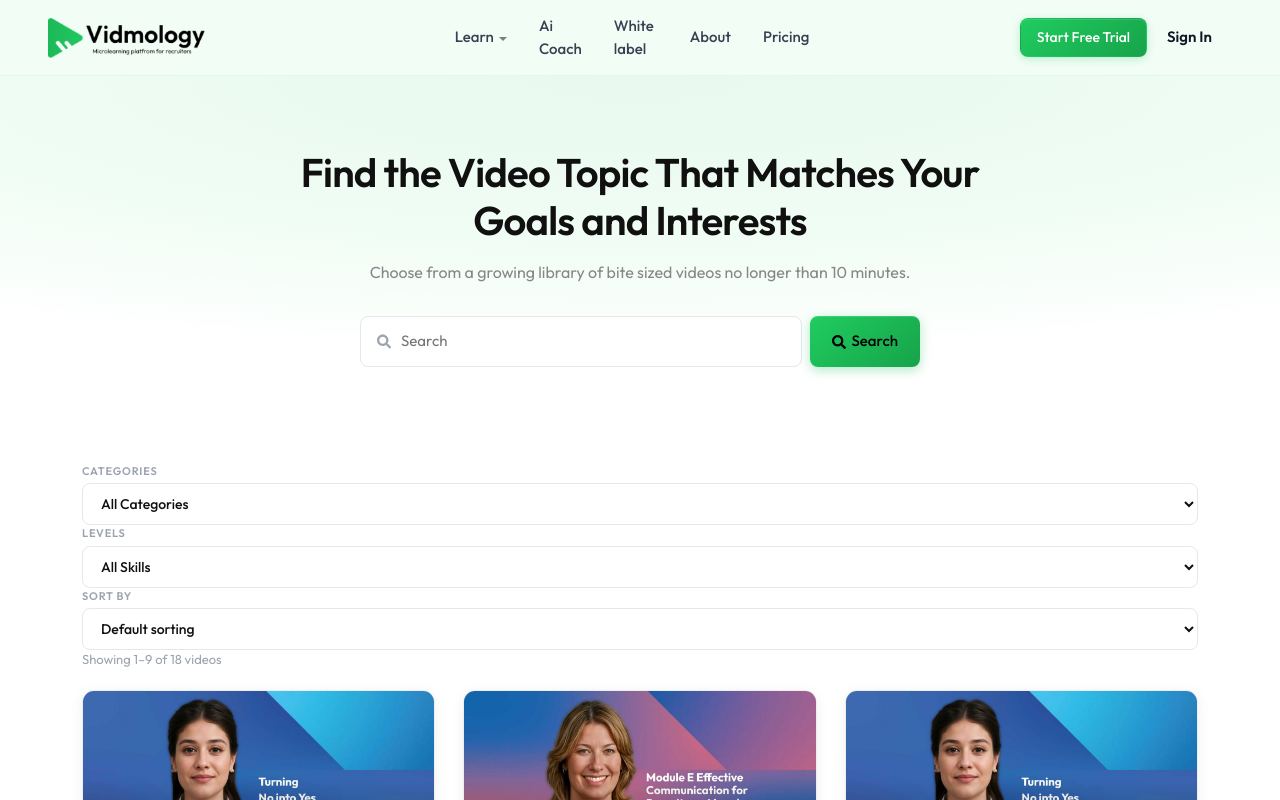
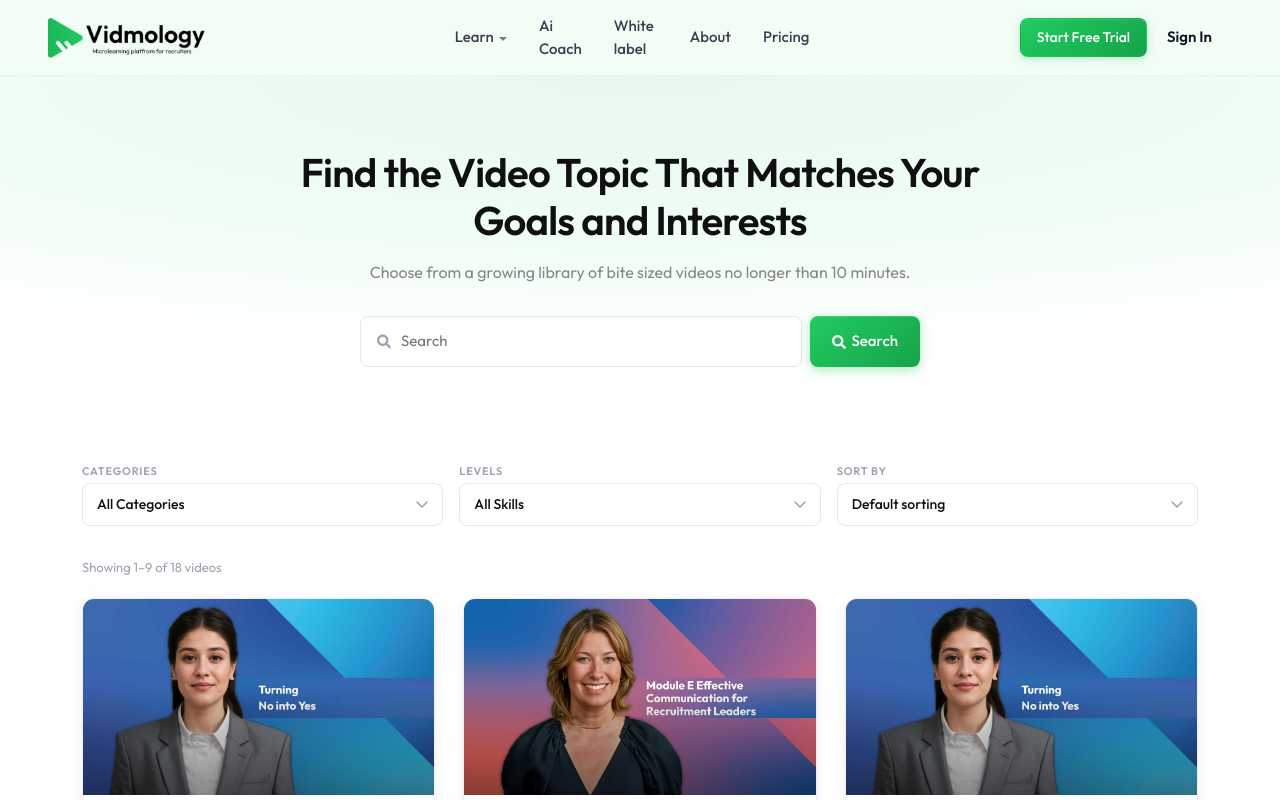
Before and after one commit to zahidbinshad/vidmology_Fe, a Next.js app: page /videos in a window 1280 px wide. Shown: the top 800 px of the page. Built offline with nearby package versions, Linux system fonts and the light colour scheme.

Commit message:
Native filter dropdown cahnge to custom one & input dropdown are fixed

```diff
--- a/src/app/globals.css
+++ b/src/app/globals.css
@@ -937,6 +937,19 @@ body {
 .videos-hero-sub { font-size: 16px; font-weight: 400; color: #878787; margin: 0; }
 
 .videos-search-wrap { max-width: 560px; margin: 0 auto; display: flex; gap: 8px; }
+.videos-search-btn {
+  display: flex;
+  align-items: center;
+  gap: 6px;
+  border: none;
+  border-radius: 8px;
+  padding: 13px 22px;
+  font-size: 15px;
+  font-weight: 500;
+  cursor: pointer;
+  white-space: nowrap;
+  color: #fff;
+}
 .videos-search-box {
   flex: 1;
   display: flex;
@@ -957,9 +970,23 @@ body {
   padding: 13px 0;
 }
 .videos-filters-section { padding-top: 40px; padding-bottom: 80px; }
+.videos-filter-row { display: flex; gap: 16px; margin-bottom: 32px; flex-wrap: wrap; }
 .filter-group { display: flex; flex-direction: column; gap: 4px; flex: 1 1 180px; }
 .filter-label { font-size: 11px; font-weight: 600; letter-spacing: 0.07em; color: #9ca3af; text-transform: uppercase; }
-.filter-select {
+/* ============================================================
+   Custom branded select
+   ============================================================ */
+
+.custom-select-group { display: flex; flex-direction: column; gap: 4px; flex: 1 1 180px; }
+
+.custom-select-wrap { position: relative; }
+
+.custom-select-trigger {
+  width: 100%;
+  display: flex;
+  align-items: center;
+  justify-content: space-between;
+  gap: 8px;
   border: 1.5px solid #e5e7eb;
   border-radius: 8px;
   padding: 10px 14px;
@@ -967,9 +994,59 @@ body {
   font-weight: 500;
   color: #101010;
   background: #fff;
+  cursor: pointer;
   outline: none;
+  text-align: left;
+  transition: border-color 0.18s ease, box-shadow 0.18s ease;
+}
+.custom-select-trigger:hover,
+.custom-select-trigger--open {
+  border-color: #1DBE5B;
+  box-shadow: 0 0 0 3px rgba(29,190,91,0.1);
+}
+
+.custom-select-value { flex: 1; overflow: hidden; text-overflow: ellipsis; white-space: nowrap; }
+
+.custom-select-chevron {
+  flex-shrink: 0;
+  transition: transform 0.2s ease;
+}
+.custom-select-chevron--open { transform: rotate(180deg); }
+
+.custom-select-list {
+  position: absolute;
+  top: calc(100% + 6px);
+  left: 0;
+  right: 0;
+  background: #fff;
+  border: 1.5px solid #e5e7eb;
+  border-radius: 10px;
+  box-shadow: 0 8px 32px rgba(0,0,0,0.10);
+  list-style: none;
+  margin: 0;
+  padding: 6px;
+  z-index: 200;
+  max-height: 260px;
+  overflow-y: auto;
+}
+
+.custom-select-option {
+  display: flex;
+  align-items: center;
+  justify-content: space-between;
+  padding: 9px 12px;
+  font-size: 14px;
+  font-weight: 400;
+  color: #101010;
+  border-radius: 7px;
   cursor: pointer;
-  appearance: auto;
+  transition: background 0.14s ease;
+}
+.custom-select-option:hover { background: #f5f5f5; }
+.custom-select-option--active {
+  background: rgba(29,190,91,0.08);
+  font-weight: 500;
+  color: #1DBE5B;
 }
 .videos-count { font-size: 13px; color: #9ca3af; margin-bottom: 20px; }
 .videos-empty { padding: 80px 0; color: #9ca3af; font-size: 16px; }
--- a/src/app/videos/page.tsx
+++ b/src/app/videos/page.tsx
@@ -6,6 +6,7 @@ import Image from "next/image";
 import { FaClock, FaSearch } from "react-icons/fa";
 import { LandingNavbar } from "@/components/landing/LandingNavbar";
 import { LandingFooter } from "@/components/landing/LandingFooter";
+import { CustomSelect } from "@/components/ui/CustomSelect";
 
 const levelClass: Record<string, string> = {
   Basic:        "badge-blue",
@@ -189,8 +190,7 @@ export default function VideosPage() {
             </div>
             <button
               onClick={() => {}}
-              className="btn-cta-green"
-              style={{ display: "flex", alignItems: "center", gap: "6px", border: "none", borderRadius: "8px", padding: "13px 22px", fontSize: "15px", fontWeight: 500, cursor: "pointer", whiteSpace: "nowrap" }}
+              className="btn-cta-green videos-search-btn"
             >
               <FaSearch size={14} aria-hidden /> Search
             </button>
@@ -201,22 +201,9 @@ export default function VideosPage() {
       <section className="bg-white videos-filters-section">
         <Container>
           <div className="videos-filter-row">
-            {[
-              { label: "Categories", value: category, options: categories, set: handleFilterChange(setCategory) },
-              { label: "Levels",     value: level,    options: levels,     set: handleFilterChange(setLevel)    },
-              { label: "Sort By",    value: sort,     options: sortOptions, set: handleFilterChange(setSort)    },
-            ].map(({ label, value, options, set }) => (
-              <div key={label} className="filter-group">
-                <label className="filter-label">{label}</label>
-                <select
-                  value={value}
-                  onChange={(e) => set(e.target.value)}
-                  className="filter-select"
-                >
-                  {options.map((o) => <option key={o} value={o}>{o}</option>)}
-                </select>
-              </div>
-            ))}
+            <CustomSelect label="Categories" value={category} options={categories} onChange={handleFilterChange(setCategory)} />
+            <CustomSelect label="Levels"     value={level}    options={levels}     onChange={handleFilterChange(setLevel)}    />
+            <CustomSelect label="Sort By"    value={sort}     options={sortOptions} onChange={handleFilterChange(setSort)}    />
           </div>
 
           {filtered.length > 0 && (
--- /dev/null
+++ b/src/components/ui/CustomSelect.tsx
@@ -0,0 +1,74 @@
+"use client";
+
+import { useState, useRef, useEffect } from "react";
+
+interface Props {
+  value: string;
+  options: readonly string[];
+  onChange: (v: string) => void;
+  label: string;
+}
+
+export function CustomSelect({ value, options, onChange, label }: Props) {
+  const [open, setOpen] = useState(false);
+  const ref = useRef<HTMLDivElement>(null);
+
+  useEffect(() => {
+    function handleOutsideClick(e: MouseEvent) {
+      if (ref.current && !ref.current.contains(e.target as Node)) {
+        setOpen(false);
+      }
+    }
+    document.addEventListener("mousedown", handleOutsideClick);
+    return () => document.removeEventListener("mousedown", handleOutsideClick);
+  }, []);
+
+  return (
+    <div className="custom-select-group" ref={ref}>
+      <label className="filter-label">{label}</label>
+      <div className="custom-select-wrap">
+        <button
+          type="button"
+          className={`custom-select-trigger${open ? " custom-select-trigger--open" : ""}`}
+          onClick={() => setOpen((o) => !o)}
+          aria-haspopup="listbox"
+          aria-expanded={open}
+        >
+          <span className="custom-select-value">{value}</span>
+          <svg
+            className={`custom-select-chevron${open ? " custom-select-chevron--open" : ""}`}
+            width="12"
+            height="8"
+            viewBox="0 0 12 8"
+            fill="none"
+            xmlns="http://www.w3.org/2000/svg"
+            aria-hidden
+          >
+            <path d="M1 1l5 5 5-5" stroke="#9ca3af" strokeWidth="1.5" strokeLinecap="round" strokeLinejoin="round" />
+          </svg>
+        </button>
+
+        {open && (
+          <ul className="custom-select-list" role="listbox">
+            {options.map((opt) => (
+              <li
+                key={opt}
+                role="option"
+                aria-selected={opt === value}
+                className={`custom-select-option${opt === value ? " custom-select-option--active" : ""}`}
+                onClick={() => { onChange(opt); setOpen(false); }}
+              >
+                {opt}
+                {opt === value && (
+                  <svg width="14" height="14" viewBox="0 0 14 14" fill="none" aria-hidden>
+                    <path d="M2 7l3.5 3.5L12 3" stroke="#1DBE5B" strokeWidth="1.8" strokeLinecap="round" strokeLinejoin="round" />
+                  </svg>
+                )}
+              </li>
+            ))}
+          </ul>
+        )}
+      </div>
+    </div>
+  );
+}
```
